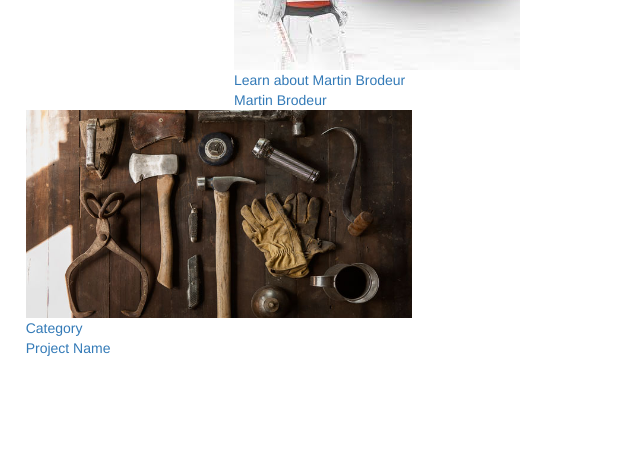
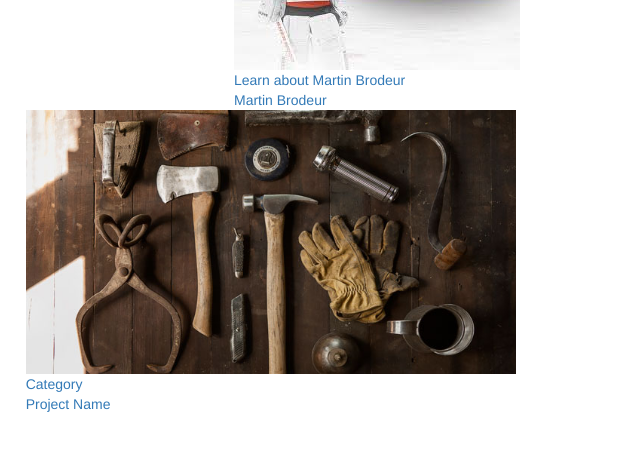
Before and after one commit to dmerk2/bootstrap-portfolio, a website: page index.html in a window 1280 px wide. Shown: the part 965-1422 px from the top of the page, 421-1048 px from the left. Drawn offline with nearby package versions, Linux system fonts and the light colour scheme.

Commit message:
positioned portfolio section pictures

```diff
--- a/index.html
+++ b/index.html
@@ -200,7 +200,7 @@
                         </div>
                     </a>
                 </div>
-                <div class="col-md-4 col-md-6">
+                <div class="col-md-5 col-md-5" id="lastPortfolioPic">
                     <a href="img/portfolio/fullsize/6.jpg" class="portfolio-box">
                         <img src="img/portfolio/thumbnails/6.jpg" class="img-responsive" alt="">
                         <div class="portfolio-box-caption">
```
